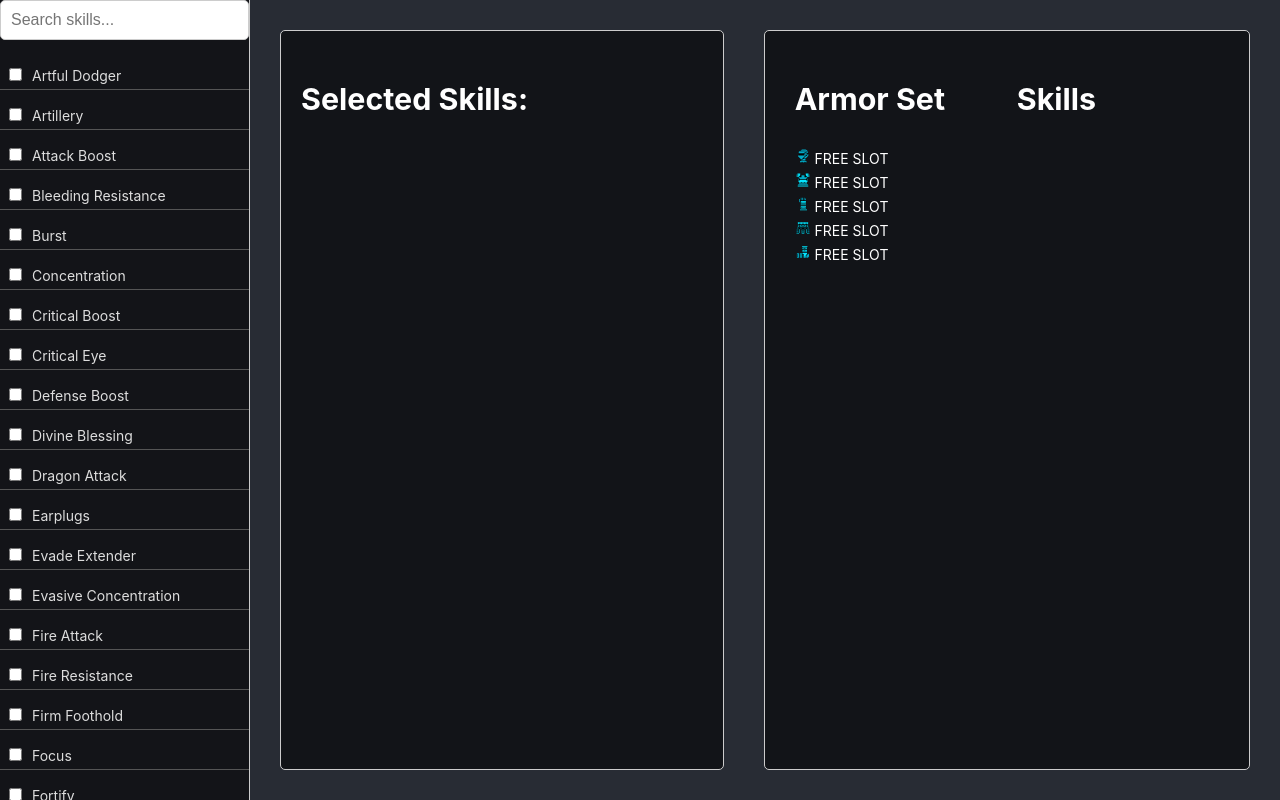
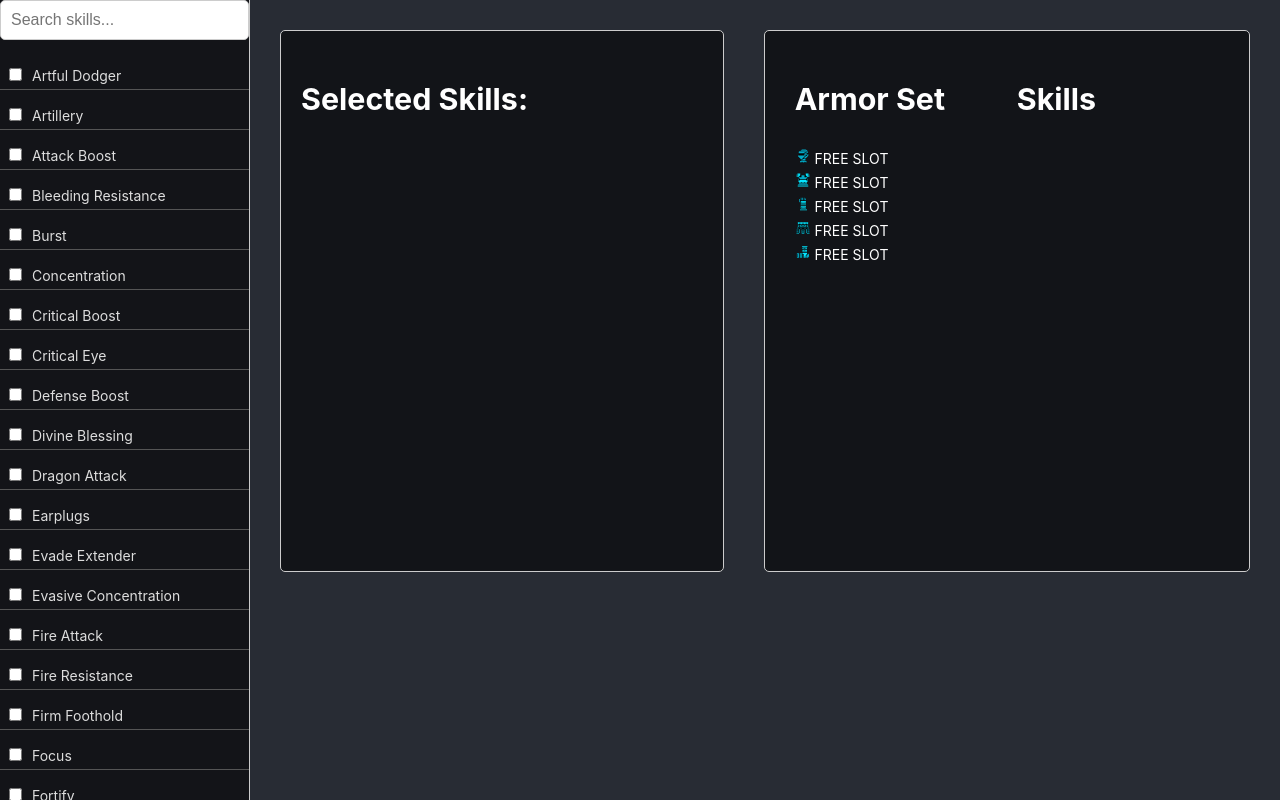
Before and after one commit to doctornaz/react-mhnow-equip-manager, a React (Create React App) app: page / in a window 1280 px wide. Built offline with nearby package versions, Linux system fonts and the light colour scheme.

Commit message:
attempt of panel scrollbar

```diff
--- a/src/components/Panel/Panel.css
+++ b/src/components/Panel/Panel.css
@@ -3,17 +3,33 @@
   border: 1px solid #ccc;
   border-radius: 5px;
   margin: 10px;
-  /* box-sizing: border-box; */
   background-color: #121418;
-  flex-grow: 1; /* Ensure it takes remaining space */
-  flex-basis: calc(50% - 20px); /* 50% width minus the gap */
-  max-width: calc(50% - 20px); /* To ensure equal width on larger screens */
+  flex-grow: 1;
+  flex-basis: calc(50% - 20px);
+  max-width: calc(50% - 20px);
+  max-height: 500px; /* Set a maximum height for the panel */
+  overflow-y: auto; /* Enable vertical scrolling */
+  scrollbar-width: thin; /* Firefox */
+  scrollbar-color: #888 #333; /* Firefox */
+}
+
+.panel::-webkit-scrollbar {
+  width: 10px; /* Width of the scrollbar */
+}
+
+.panel::-webkit-scrollbar-track {
+  background: #333; /* Background of the track */
+}
+
+.panel::-webkit-scrollbar-thumb {
+  background-color: #888; /* Color of the scroll thumb */
+  border-radius: 10px; /* Roundness of the scroll thumb */
+  border: 2px solid #333; /* Border around the scroll thumb */
 }
 
 /* Flex items for each panel */
 .main-content > .panel {
   flex: 1 1 calc(50% - 20px);
-  /* box-sizing: border-box; */
 }
 
 /* Media query for smaller screens */
@@ -23,6 +39,7 @@
   }
 
   .panel {
+
     flex-basis: 100%; /* Full width on smaller screens */
     max-width: 100%;
   }
```
